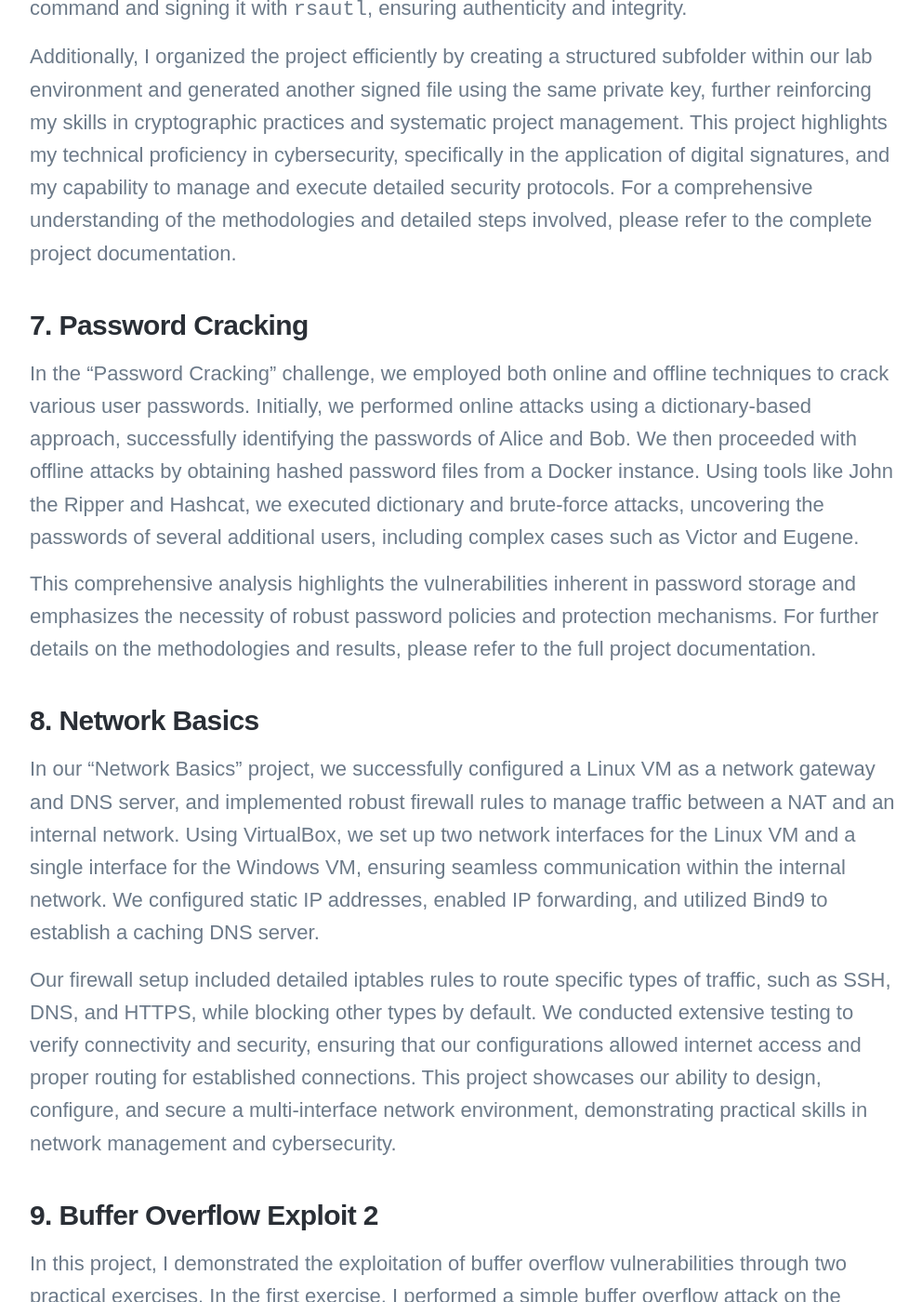
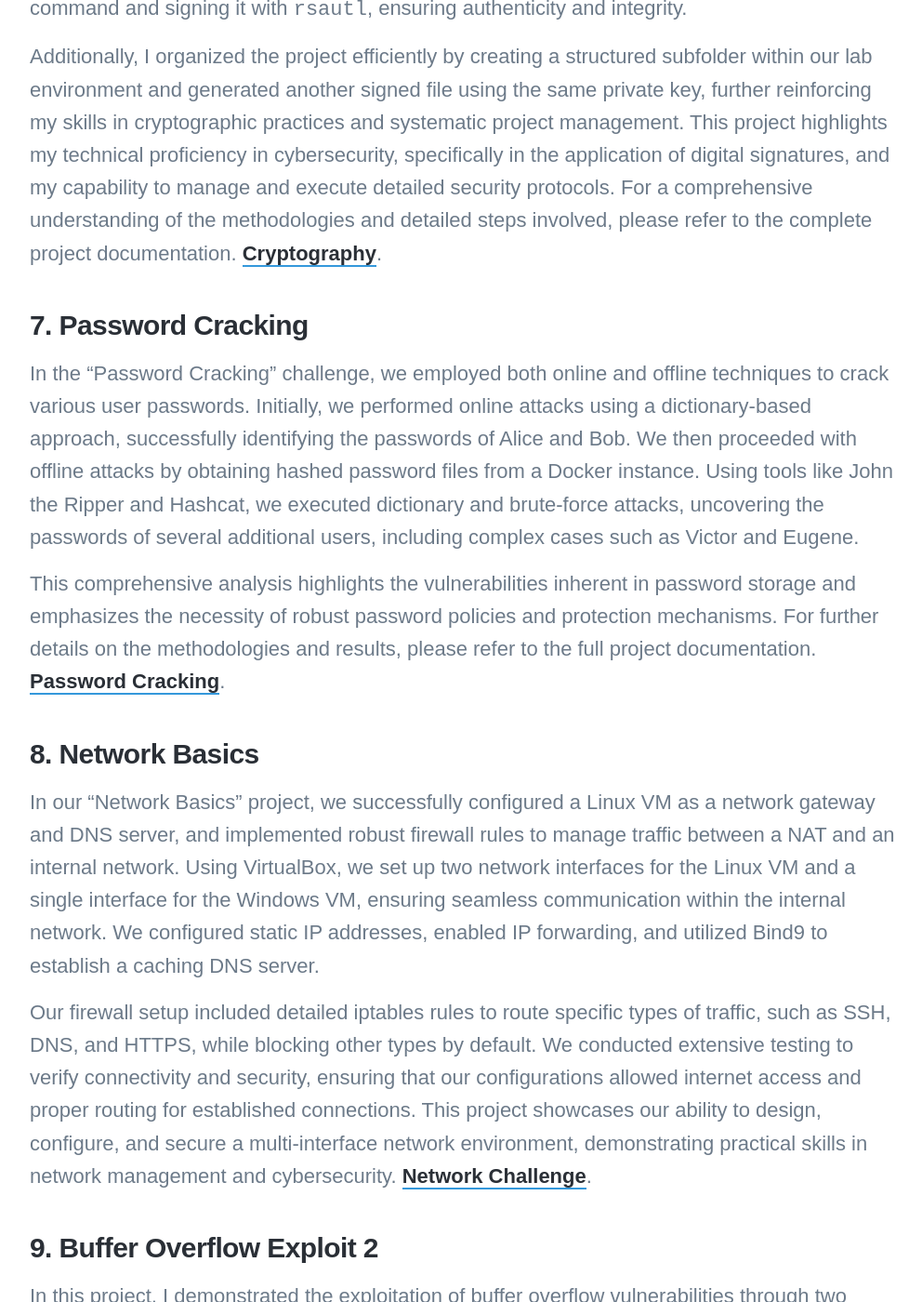
Before and after one commit to vkibaja/vkibaja.github.io, a Jekyll site: the page built from _projects/2022-12-10-System-Security-Challenges-project.md, in a window 1280 px wide and 1400 px high, scrolled down 4393 px. Shown: the whole window at 93% size, without its empty margins (138-1130 px from the left). Built offline with Jekyll 4.4.1, drawn with Linux system fonts in a browser that asks for light colours; nearby versions of some CDN libraries; some web fonts are replaced; some of the changed text lies outside the part shown.

Commit message:
Update 2022-12-10-System-Security-Challenges-project.md

```diff
--- a/_projects/2022-12-10-System-Security-Challenges-project.md
+++ b/_projects/2022-12-10-System-Security-Challenges-project.md
@@ -19,68 +19,68 @@
 
 I explored buffer overflow vulnerabilities using a SEED lab environment with Ubuntu 16.04. By disabling critical security features such as address space randomization, stack guard protection, and non-executable stack, I created a controlled setting to exploit a buffer overflow attack. Utilizing gdb for precise memory address identification and constructing a payload with `exploit.c`, I successfully achieved root access.
 
-I also tested and defeated various countermeasures, including address randomization and dash shell's privilege-dropping mechanism, demonstrating a comprehensive understanding of both offensive and defensive aspects of buffer overflow vulnerabilities. For detailed methodologies and results, please refer to the [full documentation]().
+I also tested and defeated various countermeasures, including address randomization and dash shell's privilege-dropping mechanism, demonstrating a comprehensive understanding of both offensive and defensive aspects of buffer overflow vulnerabilities. For detailed methodologies and results, please refer to the [full documentation](https://vkibaja.github.io/assets/Buffer_Overflow_Attack_VK.pdf) .
 
 
 ### 2. SELinux
 
 I explored the implementation and configuration of SELinux policies to secure a custom binary application named testprog. Initially, the application ran in an unconfined context despite SELinux being in enforcing mode. I investigated this behavior by observing the inherited contexts and created a custom SELinux policy to properly confine the application. The project involved modifying filesystem contexts and policy files to enforce security restrictions effectively.
 
-Through this process, I demonstrated the ability to manage and troubleshoot SELinux contexts and policies, ensuring that the testprog application adhered to the desired security constraints. This hands-on experience highlights my proficiency in enhancing system security using SELinux, providing valuable insights into policy management and enforcement. For a detailed breakdown of each step and the technical intricacies, please refer to the [full documentation]().
+Through this process, I demonstrated the ability to manage and troubleshoot SELinux contexts and policies, ensuring that the testprog application adhered to the desired security constraints. This hands-on experience highlights my proficiency in enhancing system security using SELinux, providing valuable insights into policy management and enforcement. For a detailed breakdown of each step and the technical intricacies, please refer to the [full documentation](https://vkibaja.github.io/assets/Lab_3_SELinuc_VK.pdf).
 
 
 ### 3. Enhancing Web Application Security Against CSRF Attacks
 
 This challenge focuses on identifying and mitigating Cross-Site Request Forgery (CSRF) vulnerabilities within a web application. By employing a comprehensive approach, the project includes practical demonstrations of CSRF attacks using both GET and POST requests on an Elgg web application hosted via the Apache web server. Key steps involved configuring a virtual environment with Ubuntu, deploying Docker containers, and meticulously monitoring HTTP requests to understand session management and request parameters.
 
-Through detailed analysis and hands-on experiments, various attack scenarios were explored to illustrate how an attacker could manipulate user actions and gain unauthorized control. The challenge also demonstrates countermeasures, including the implementation of SameSite cookie attributes and anti-CSRF tokens, to enhance the security posture of the application. This practical exploration not only showcases the vulnerabilities but also provides robust solutions, making it a valuable resource for improving web application security. Kindly refer to the [full documentation]() for more information.
+Through detailed analysis and hands-on experiments, various attack scenarios were explored to illustrate how an attacker could manipulate user actions and gain unauthorized control. The challenge also demonstrates countermeasures, including the implementation of SameSite cookie attributes and anti-CSRF tokens, to enhance the security posture of the application. This practical exploration not only showcases the vulnerabilities but also provides robust solutions, making it a valuable resource for improving web application security. Kindly refer to the [full documentation](https://vkibaja.github.io/assets/Web_security_VK.pdf) for more information.
 
 
 ### 4. Android Repackaging Attack
 
 I explored the concept of Android repackaging attacks by disassembling, modifying, and repackaging an Android APK file to demonstrate how malicious code can be injected. Using a pre-configured Ubuntu environment and a Seed Android VM, I meticulously disassembled the APK file with apktool, injected malicious code into the smali folder, and reassembled the APK. The malicious code was designed to exploit permissions, allowing the modified app to read and write contacts upon triggering a specific event, such as changing the device's time.
 
-Subsequently, I signed the APK using keytool and jarsigner to ensure it met Android's installation requirements, then installed it on the Android VM to test the attack's effectiveness. The successful execution of the attack resulted in the unauthorized alteration of contacts and demonstrated the potential for tracking the victim's location. This project underscores the importance of stringent application verification processes and highlights vulnerabilities within app distribution platforms like Google Play Store, emphasizing the need for users to download apps only from trusted sources. For comprehensive methodologies and detailed results, please refer to the [complete documentation]().
+Subsequently, I signed the APK using keytool and jarsigner to ensure it met Android's installation requirements, then installed it on the Android VM to test the attack's effectiveness. The successful execution of the attack resulted in the unauthorized alteration of contacts and demonstrated the potential for tracking the victim's location. This project underscores the importance of stringent application verification processes and highlights vulnerabilities within app distribution platforms like Google Play Store, emphasizing the need for users to download apps only from trusted sources. For comprehensive methodologies and detailed results, please refer to the [complete documentation](https://vkibaja.github.io/assets/Android_Attack_VK.pdf).
 
 
 ### 5. SSH Authentication and Secure File Transfer Project
 
 In this challenge, our team explored and implemented various SSH (Secure Shell) authentication mechanisms to enhance security in remote server access and file transfers. We began by utilizing traditional password authentication to establish a connection to the master VM, ensuring correct user and group identifiers. Progressing to a more secure method, we generated RSA key pairs and configured public key authentication, allowing passwordless SSH access to the master server. This setup significantly bolstered security by relying on cryptographic keys instead of passwords.
 
-We further demonstrated secure file transfer capabilities using the SCP (Secure Copy) command. By transferring files between local and remote servers, we ensured data integrity and confidentiality through encryption. The project culminated in creating a secure directory on the master server to store transferred files, validated by generating and transferring SHA-256 hash values. This comprehensive approach showcased our ability to implement robust SSH-based security solutions, making it an essential asset for recruiters and hiring managers seeking expertise in cybersecurity and secure network communications.
+We further demonstrated secure file transfer capabilities using the SCP (Secure Copy) command. By transferring files between local and remote servers, we ensured data integrity and confidentiality through encryption. The project culminated in creating a secure directory on the master server to store transferred files, validated by generating and transferring SHA-256 hash values. This comprehensive approach showcased our ability to implement robust SSH-based security solutions, making it an essential asset for recruiters and hiring managers seeking expertise in cybersecurity and secure network communications. [SSH](https://vkibaja.github.io/assets/TEAM8_SSH-1.pdf).
 
 
 ### 6. Cryptography: Digital Signature Using OpenSSL
 
 In this project, I demonstrated the use of OpenSSL for generating and verifying digital signatures, focusing on enhancing file security and integrity. By creating a digital signature for our Team8_lab2.cast file, I showcased my ability to implement secure hashing and signature verification using the SHA256 algorithm. This involved generating a hash with OpenSSL's `dgst` command and signing it with `rsautl`, ensuring authenticity and integrity.
 
-Additionally, I organized the project efficiently by creating a structured subfolder within our lab environment and generated another signed file using the same private key, further reinforcing my skills in cryptographic practices and systematic project management. This project highlights my technical proficiency in cybersecurity, specifically in the application of digital signatures, and my capability to manage and execute detailed security protocols. For a comprehensive understanding of the methodologies and detailed steps involved, please refer to the complete project documentation.
+Additionally, I organized the project efficiently by creating a structured subfolder within our lab environment and generated another signed file using the same private key, further reinforcing my skills in cryptographic practices and systematic project management. This project highlights my technical proficiency in cybersecurity, specifically in the application of digital signatures, and my capability to manage and execute detailed security protocols. For a comprehensive understanding of the methodologies and detailed steps involved, please refer to the complete project documentation. [Cryptography](https://vkibaja.github.io/assets/resubmit.pdf).
 
 
 ### 7. Password Cracking
 In the "Password Cracking" challenge, we employed both online and offline techniques to crack various user passwords. Initially, we performed online attacks using a dictionary-based approach, successfully identifying the passwords of Alice and Bob. We then proceeded with offline attacks by obtaining hashed password files from a Docker instance. Using tools like John the Ripper and Hashcat, we executed dictionary and brute-force attacks, uncovering the passwords of several additional users, including complex cases such as Victor and Eugene.
 
-This comprehensive analysis highlights the vulnerabilities inherent in password storage and emphasizes the necessity of robust password policies and protection mechanisms. For further details on the methodologies and results, please refer to the full project documentation.
+This comprehensive analysis highlights the vulnerabilities inherent in password storage and emphasizes the necessity of robust password policies and protection mechanisms. For further details on the methodologies and results, please refer to the full project documentation. [Password Cracking](https://vkibaja.github.io/assets/lab3_passwd_cracking.pdf).
 
 
 ### 8. Network Basics
 In our "Network Basics" project, we successfully configured a Linux VM as a network gateway and DNS server, and implemented robust firewall rules to manage traffic between a NAT and an internal network. Using VirtualBox, we set up two network interfaces for the Linux VM and a single interface for the Windows VM, ensuring seamless communication within the internal network. We configured static IP addresses, enabled IP forwarding, and utilized Bind9 to establish a caching DNS server.
 
-Our firewall setup included detailed iptables rules to route specific types of traffic, such as SSH, DNS, and HTTPS, while blocking other types by default. We conducted extensive testing to verify connectivity and security, ensuring that our configurations allowed internet access and proper routing for established connections. This project showcases our ability to design, configure, and secure a multi-interface network environment, demonstrating practical skills in network management and cybersecurity.
+Our firewall setup included detailed iptables rules to route specific types of traffic, such as SSH, DNS, and HTTPS, while blocking other types by default. We conducted extensive testing to verify connectivity and security, ensuring that our configurations allowed internet access and proper routing for established connections. This project showcases our ability to design, configure, and secure a multi-interface network environment, demonstrating practical skills in network management and cybersecurity. [Network Challenge](https://vkibaja.github.io/assets/lab4_network_basics.pdf).
 
 
 ### 9. Buffer Overflow Exploit 2
 
 In this project, I demonstrated the exploitation of buffer overflow vulnerabilities through two practical exercises. In the first exercise, I performed a simple buffer overflow attack on the `login.c` program by overflowing the password buffer with a specific pattern of data to set the `auth_flag` variable to 1, allowing unauthorized access. In the advanced task, I executed a more complex buffer overflow on the `extra.c` program to gain root shell access. This involved crafting a payload with a NOP slide and shellcode, and strategically overwriting the return address to point to the NOP instructions, successfully invoking a root shell.
 
-Through these exercises, I showcased my ability to identify and exploit security vulnerabilities, understand stack memory layout, and employ debugging tools like GDB for address manipulation. This project underscores my technical expertise in cybersecurity and my capability to practically apply theoretical knowledge in real-world scenarios. For a detailed analysis and step-by-step breakdown of these exploits, I invite you to read the full paper.
+Through these exercises, I showcased my ability to identify and exploit security vulnerabilities, understand stack memory layout, and employ debugging tools like GDB for address manipulation. This project underscores my technical expertise in cybersecurity and my capability to practically apply theoretical knowledge in real-world scenarios. For a detailed analysis and step-by-step breakdown of these exploits, I invite you to read the full paper. [Buffer Overflow](https://vkibaja.github.io/assets/lab5_bof.pdf).
 
 
 ### 10. Software Security
 In our comprehensive software security project, we successfully set up and secured an Apache web server hosted within a Docker container. The process began with generating a self-signed certificate to establish HTTPS communication. We then conducted a thorough vulnerability scan using Nikto, identifying and addressing several critical issues, including unrestricted access to sensitive files, the lack of essential HTTP security headers (such as X-Frame-Options and X-XSS-Protection), and potential exposures through server tokens and ETags.
 
-Our mitigation steps involved configuring server headers to minimize information leakage, securing directories, and updating cipher suites to enhance encryption strength. Additionally, we hardened the operating system by restricting SSH access, enforcing secure password policies, and managing user privileges effectively. This project highlights our ability to identify security weaknesses and implement robust solutions to safeguard web applications against common threats, offering a detailed look into practical security measures in a controlled environment.
+Our mitigation steps involved configuring server headers to minimize information leakage, securing directories, and updating cipher suites to enhance encryption strength. Additionally, we hardened the operating system by restricting SSH access, enforcing secure password policies, and managing user privileges effectively. This project highlights our ability to identify security weaknesses and implement robust solutions to safeguard web applications against common threats, offering a detailed look into practical security measures in a controlled environment. [Software Security](https://vkibaja.github.io/assets/Lab6_Team8_Software_Security.pdf).
 
 
 ### 11. Database Security
-In my project on database security, I implemented comprehensive measures to secure a MySQL database. I began by creating a new database and securing its data through attribute encryption, ensuring sensitive information like usernames and passwords were protected. I established role-based access control, restricting access based on user roles, and further strengthened security by hardening the database. This included encrypting, hashing, and salting columns in a table to protect critical data such as social security numbers and bank account information. Additionally, I explored automatic encryption mechanisms and leveraged Docker for containerized deployments, enhancing the database's security and ease of management. The project underscores the importance of layered security approaches in safeguarding sensitive data against unauthorized access and breaches. For more details on the methodologies and specific techniques employed, please refer to the full project documentation.
+In my project on database security, I implemented comprehensive measures to secure a MySQL database. I began by creating a new database and securing its data through attribute encryption, ensuring sensitive information like usernames and passwords were protected. I established role-based access control, restricting access based on user roles, and further strengthened security by hardening the database. This included encrypting, hashing, and salting columns in a table to protect critical data such as social security numbers and bank account information. Additionally, I explored automatic encryption mechanisms and leveraged Docker for containerized deployments, enhancing the database's security and ease of management. The project underscores the importance of layered security approaches in safeguarding sensitive data against unauthorized access and breaches. For more details on the methodologies and specific techniques employed, please refer to the full project documentation. [Database Security](https://vkibaja.github.io/assets/Database_Security_VK.pdf).
```
